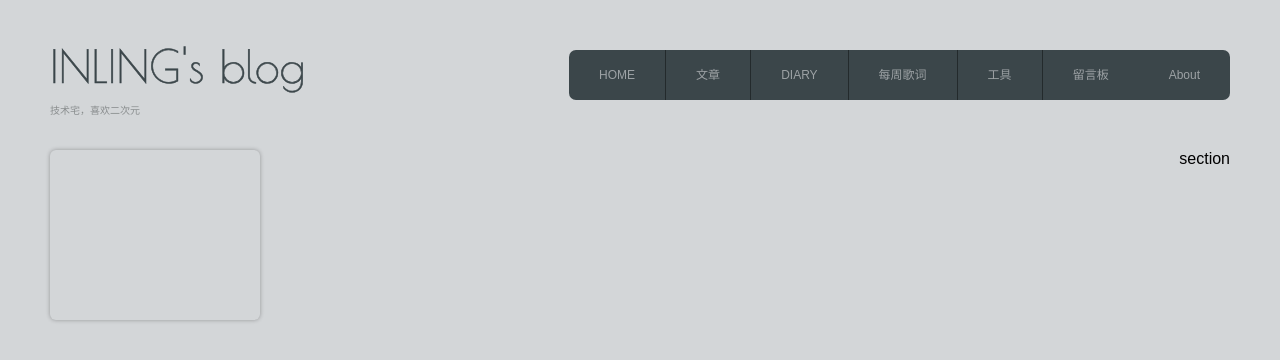
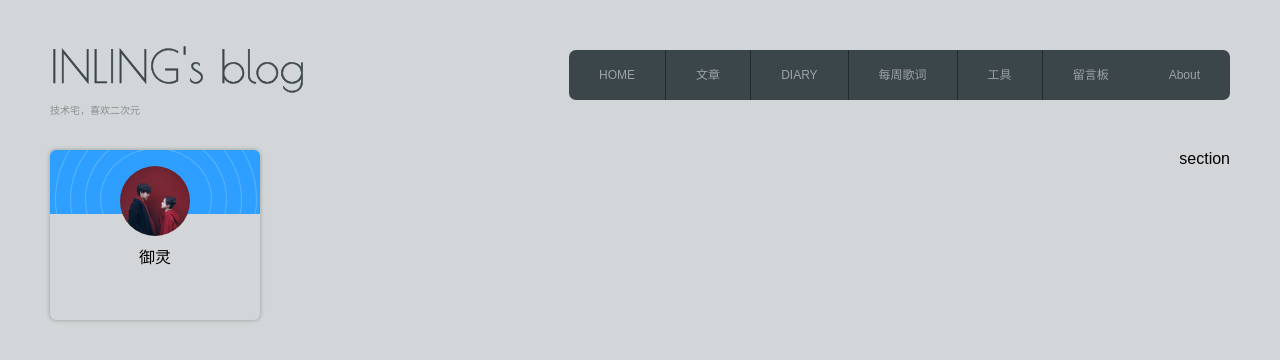
Before and after one commit to inling/inling-s-Blog, a Vue app: page / in a window 1280 px wide. Shown: the top 360 px of the page. Built offline with nearby package versions, Linux system fonts and the light colour scheme.

Commit message:
InFace Ok

```diff
--- a/src/common/sass/common.scss
+++ b/src/common/sass/common.scss
@@ -16,6 +16,8 @@ $my_gray9:#2a3134;
 $my_gray10:#dbe1e5;
 $my_violet:#F231BE;
 $my_blue:#24DEFF;
+$my_blue1:#2e9fff;
+$my_blue2:#58b5ff;
 $my_green:#27D338;
 $my_yellow:#ffcc00;
 /*字体大小*/
--- a/src/components/InAside.vue
+++ b/src/components/InAside.vue
@@ -1,17 +1,24 @@
 <template>
   <div id="InAside">
-    <in-panel panelWidth='210px' panelHeight="170px"></in-panel>
+    <in-panel panelWidth='210px' panelHeight="170px">
+      <in-face slot="InFace" :faceSrc="faceSrc">{{faceNmae}}</in-face>
+    </in-panel>
   </div>
 </template>
 
 <script>
 import InPanel from '@/components/InAsidePanel/InPanel.vue';
+import InFace from '@/components/InAsidePanel/InFace.vue';
 export default {
   data(){
-    return {}
+    return {
+      faceSrc:'img/face.jpeg',
+      faceNmae:'御灵'
+    }
   },
   components:{
-    InPanel
+    InPanel,
+    InFace
   }
 }
 </script>
--- a/src/components/InAsidePanel/InFace.vue
+++ b/src/components/InAsidePanel/InFace.vue
@@ -1,15 +1,22 @@
 <template>
-  <div class="InFace">
+  <div id="InFace">
     <div class="circleBox">
       <div class="circleWrapper">
         <div class="circleBg">
           <div class="circleBg">
             <div class="circleBg">
-              <div class="circleBg"></div>
+              <div class="circleBg">
+              </div>
             </div>
           </div>
         </div>
       </div>
+    </div>
+    <img :src="faceSrc" class="face" alt="">
+    <div class="nameBox">
+      <p class="userName">
+        <slot></slot>
+      </p>
     </div>
   </div>
 </template>
@@ -18,10 +25,70 @@
 export default {
   data(){
     return {}
+  },
+  props:{
+    faceSrc:String
   }
 }
 </script>
 
 <style lang="scss" scoped>
-
+#InFace{
+  position: relative;
+  .circleBox{
+    background-color:$my_blue1;
+    width:100%;
+    height:64px;
+    overflow:hidden;
+    margin-bottom:30px;
+    .circleWrapper{
+      position: relative;
+      width:100%;
+      height:200px;
+      text-align: center;
+      top:-52px;
+      &>.circleBg{
+        border: 1px solid $my_blue2;
+        border-radius: 50%;
+        position: relative;
+        width: calc(100% - 10px);
+        height: calc(100% - 10px);
+        margin: 5px;
+        .circleBg{
+          border: 1px solid $my_blue2;
+          border-radius: 50%;
+          position: relative;
+          width: calc(100% - 30px);
+          height: calc(100% - 30px);
+          margin: 14px;
+        }
+      }
+    }
+  }
+  .face{
+    position: absolute;
+    width: 70px;
+    height: 70px;
+    border-radius: 50%;
+    top:50%;
+    left:50%;
+    margin-left:-35px;
+    margin-top:-16px;
+    cursor: pointer;
+    transition: all ease 0.5s;
+    &:hover{
+      transform: scale(1.15);
+    }
+  }
+  .nameBox{
+    width: 100%;
+    position: absolute;
+    text-align: center;
+    margin-bottom: 16px;
+    .userName{
+      font-size: 16px;
+      cursor: pointer;
+    }
+  }
+}
 </style>
--- a/src/components/InAsidePanel/InPanel.vue
+++ b/src/components/InAsidePanel/InPanel.vue
@@ -13,8 +13,8 @@ export default {
     return {}
   },
   props:{
-    panelWidth:Number,
-    panelHeight:Number
+    panelWidth:String,
+    panelHeight:String
   }
 }
 </script>
@@ -24,5 +24,6 @@ export default {
   border-radius:6px;
   box-shadow: 0 0 4px rgba(5,5,5,0.3);
   transition: 0.3s background ease;
+  overflow: hidden;
 }
 </style>
```
Also changed, not shown: src/components/InAsidePanel/InGeneralInfo.vue (+15 -0 lines), public/img/face.jpeg (added).
